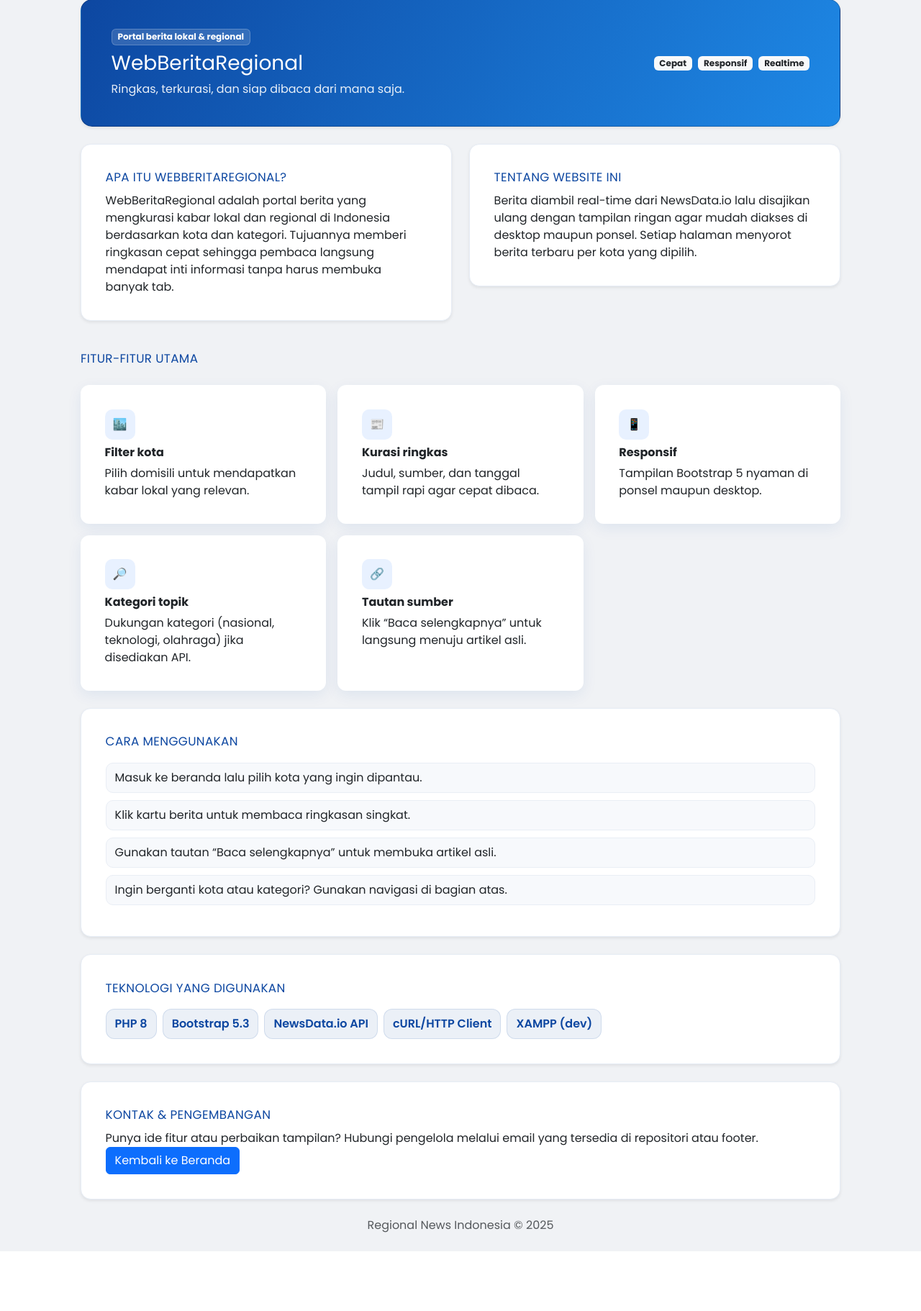
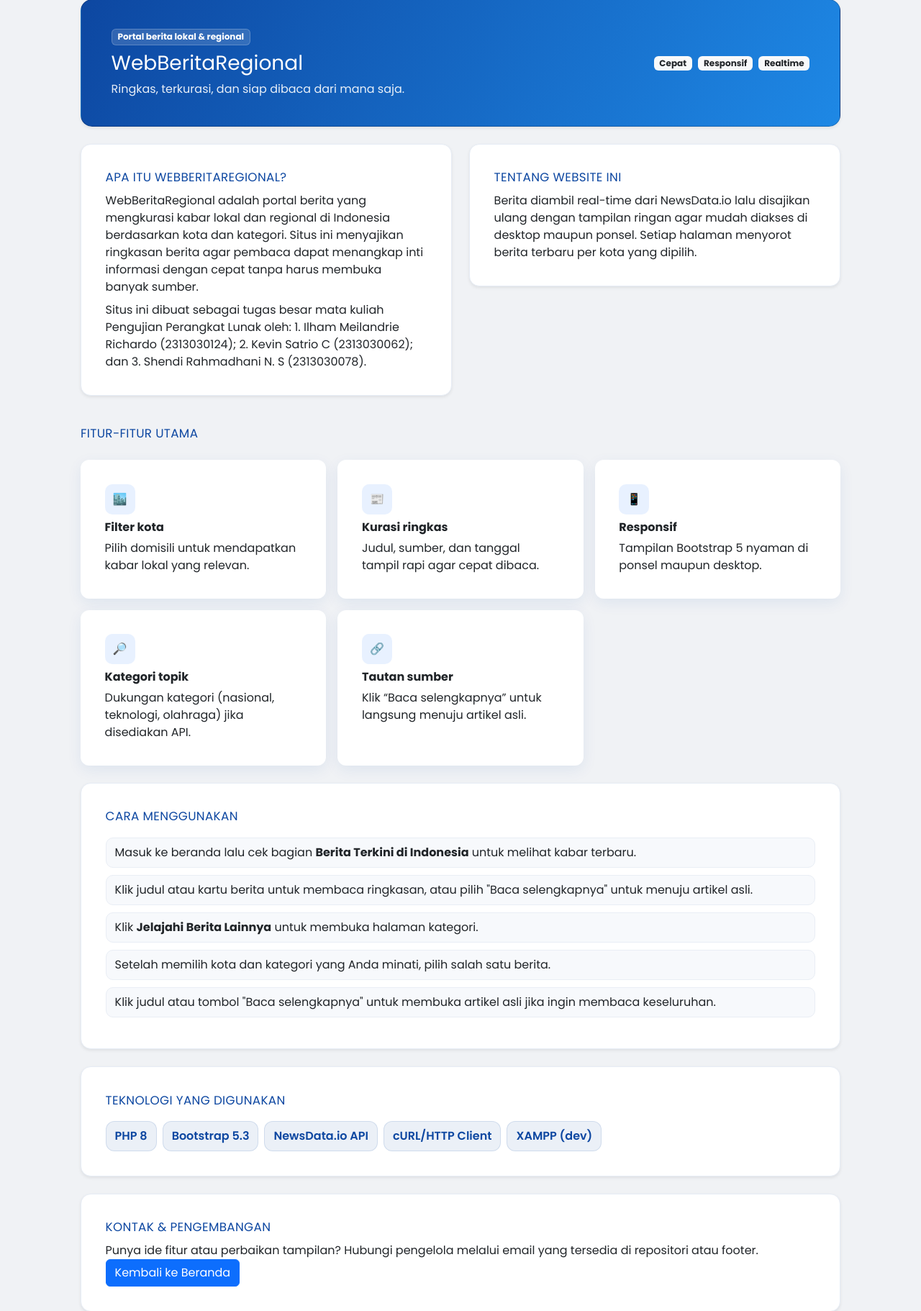
Before and after one commit to ilhammeilandrie/webberitaregional, a PHP site: page /about.php in a window 1280 px wide. Shown: the part 81-1903 px from the top of the page at 72% size. Before the commit the page ends 1820 px from the top, so only its background shows below. Run offline with PHP 8.4, Linux system fonts and the light colour scheme.

Commit message:
[FIX] memperbaiki halaman about

```diff
--- a/about.php
+++ b/about.php
@@ -74,8 +74,11 @@
 					<div class="section-title mb-2">Apa itu WebBeritaRegional?</div>
 					<p class="mb-0">
 						WebBeritaRegional adalah portal berita yang mengkurasi kabar lokal dan regional di Indonesia
-						berdasarkan kota dan kategori. Tujuannya memberi ringkasan cepat sehingga pembaca langsung
-						mendapat inti informasi tanpa harus membuka banyak tab.
+					berdasarkan kota dan kategori. Situs ini menyajikan ringkasan berita agar pembaca dapat
+					menangkap inti informasi dengan cepat tanpa harus membuka banyak sumber.
+				</p>
+				<p class="mb-0 mt-2">
+					Situs ini dibuat sebagai tugas besar mata kuliah Pengujian Perangkat Lunak oleh: 1. Ilham Meilandrie Richardo (2313030124); 2. Kevin Satrio C (2313030062); dan 3. Shendi Rahmadhani N. S (2313030078).
 					</p>
 				</div>
 			</div>
@@ -148,10 +151,11 @@
 		<div class="card-body">
 			<div class="section-title mb-3">Cara menggunakan</div>
 			<ol class="step-list list-unstyled mb-0">
-				<li>Masuk ke beranda lalu pilih kota yang ingin dipantau.</li>
-				<li>Klik kartu berita untuk membaca ringkasan singkat.</li>
-				<li>Gunakan tautan “Baca selengkapnya” untuk membuka artikel asli.</li>
-				<li>Ingin berganti kota atau kategori? Gunakan navigasi di bagian atas.</li>
+				<li>Masuk ke beranda lalu cek bagian <strong>Berita Terkini di Indonesia</strong> untuk melihat kabar terbaru.</li>
+				<li>Klik judul atau kartu berita untuk membaca ringkasan, atau pilih "Baca selengkapnya" untuk menuju artikel asli.</li>
+				<li>Klik <strong>Jelajahi Berita Lainnya</strong> untuk membuka halaman kategori.</li>
+				<li>Setelah memilih kota dan kategori yang Anda minati, pilih salah satu berita.</li>
+				<li>Klik judul atau tombol "Baca selengkapnya" untuk membuka artikel asli jika ingin membaca keseluruhan.</li>
 			</ol>
 		</div>
 	</div>
```
